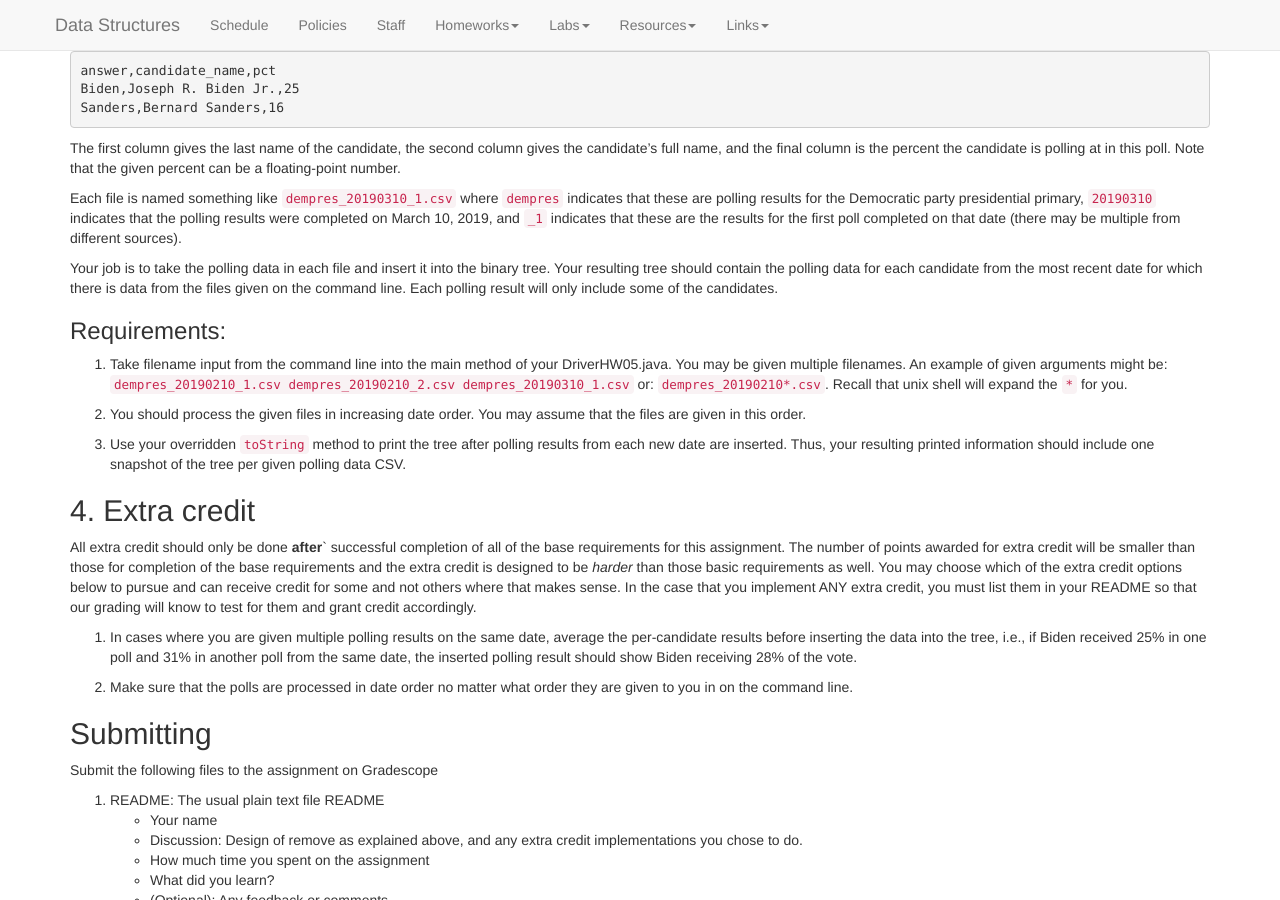
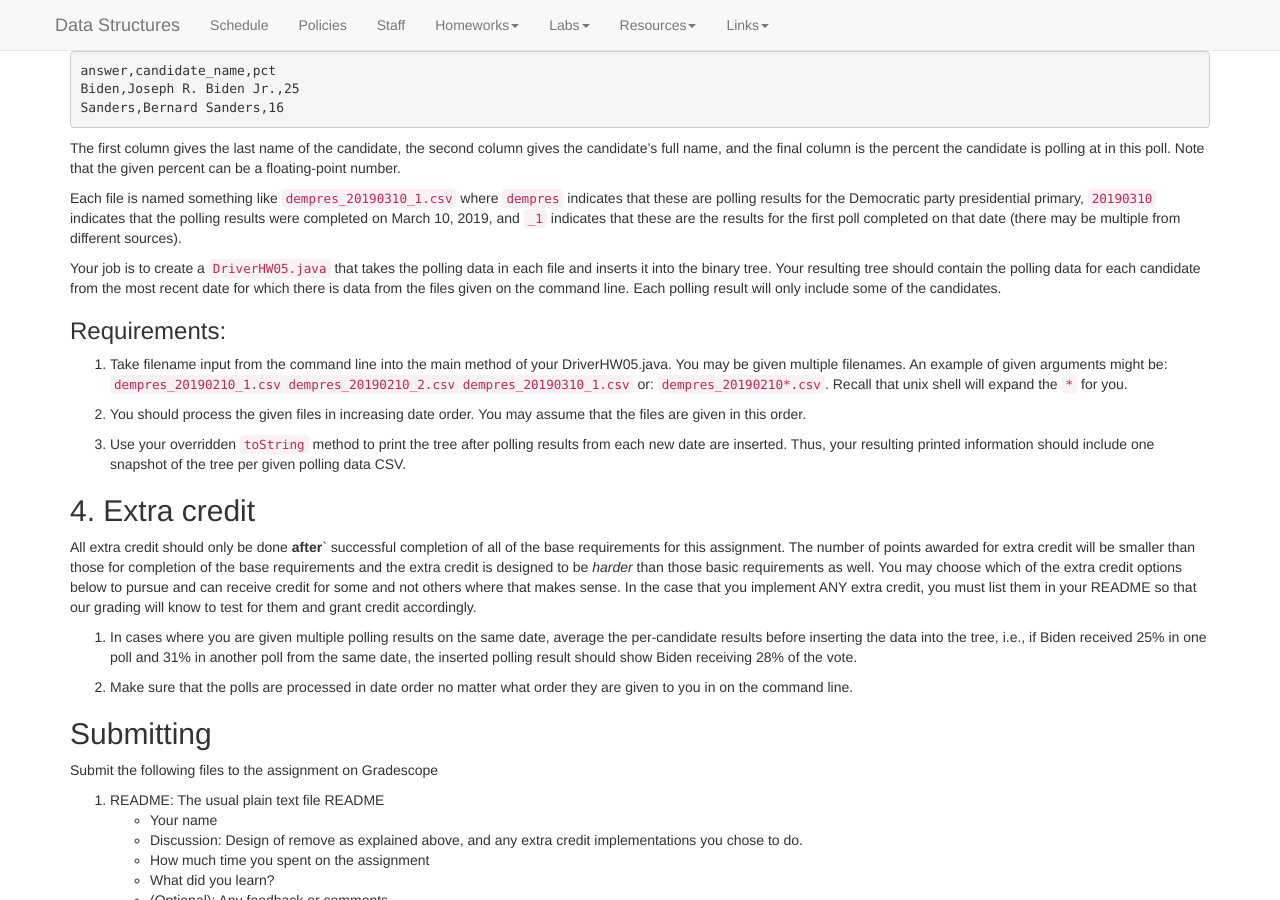
Before and after one commit to kalte0/BMC-CS-151.github.io, a Jekyll site: the page built from hws/HW05.md, in a window 1280 px wide and 900 px high, scrolled down 1560 px. Built offline with Jekyll 4.4.1, drawn with Linux system fonts in a browser that asks for light colours; nearby versions of some CDN libraries.

Commit message:
Update HW05.md

```diff
--- a/hws/HW05.md
+++ b/hws/HW05.md
@@ -181,7 +181,7 @@ indicates that these are polling results for the Democratic party presidential p
 2019, and `_1` indicates that these are the results for the first poll completed on
 that date (there may be multiple from different sources).
 
-Your job is to take the polling data in each file and insert it into the binary
+Your job is to create a `DriverHW05.java` that takes the polling data in each file and inserts it into the binary
 tree. Your resulting tree should contain the polling data for each candidate from
 the most recent date for which there is data from the files given on the command
 line. Each polling result will only include some of the candidates.
```
